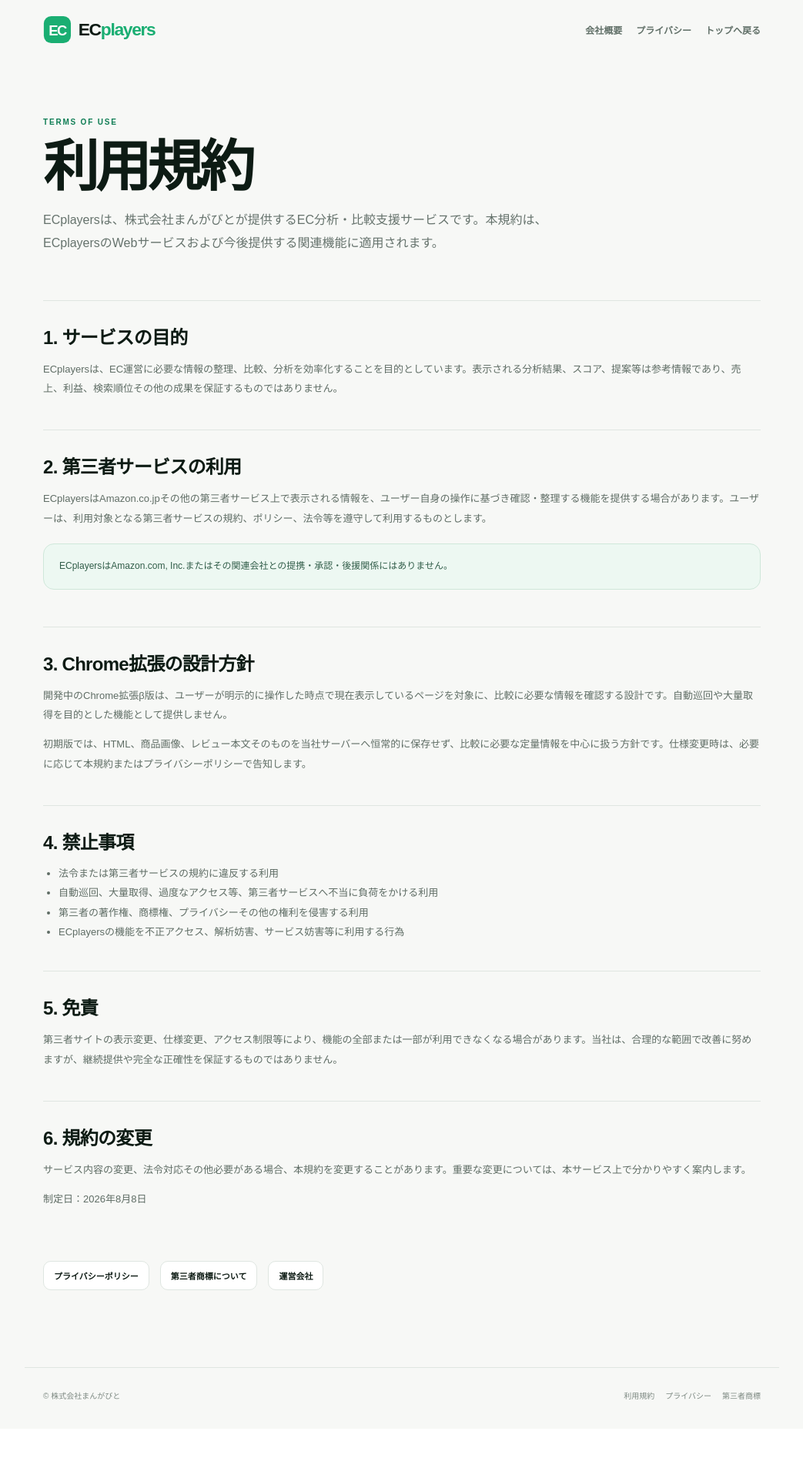
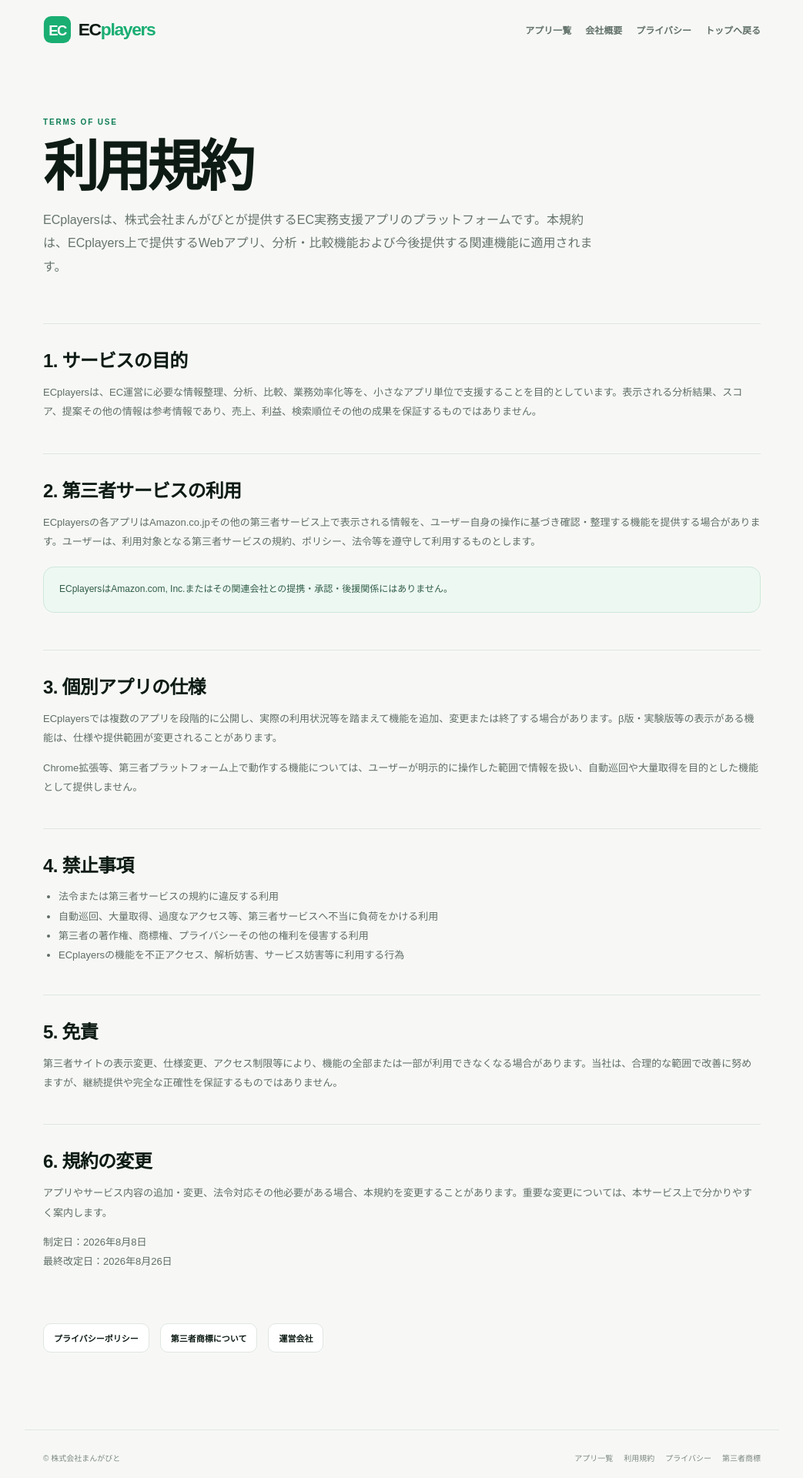
Before and after one commit to hrt14/ecplayers, a Next.js app: page /terms in a window 1280 px wide. Shown: the top 1920 px of the page at 77% size, without its empty margins (118-1161 px from the left). Before the commit the page ends 1856 px from the top, so only its background shows below. Built offline with nearby package versions, Linux system fonts and the light colour scheme.

Commit message:
Expand terms to cover ECP app platform

```diff
--- a/app/terms/page.tsx
+++ b/app/terms/page.tsx
@@ -11,23 +11,23 @@ export default function TermsPage() {
     <main className={styles.page}>
       <header className={styles.header}>
         <a href="/" className={styles.brand}>EC<span>players</span></a>
-        <nav><a href="/company">会社概要</a><a href="/privacy">プライバシー</a><a href="/">トップへ戻る</a></nav>
+        <nav><a href="/#apps">アプリ一覧</a><a href="/company">会社概要</a><a href="/privacy">プライバシー</a><a href="/">トップへ戻る</a></nav>
       </header>
       <section className={styles.hero}>
         <span className={styles.kicker}>TERMS OF USE</span>
         <h1>利用規約</h1>
-        <p>ECplayersは、株式会社まんがびとが提供するEC分析・比較支援サービスです。本規約は、ECplayersのWebサービスおよび今後提供する関連機能に適用されます。</p>
+        <p>ECplayersは、株式会社まんがびとが提供するEC実務支援アプリのプラットフォームです。本規約は、ECplayers上で提供するWebアプリ、分析・比較機能および今後提供する関連機能に適用されます。</p>
       </section>
       <div className={styles.body}>
-        <section><h2>1. サービスの目的</h2><p>ECplayersは、EC運営に必要な情報の整理、比較、分析を効率化することを目的としています。表示される分析結果、スコア、提案等は参考情報であり、売上、利益、検索順位その他の成果を保証するものではありません。</p></section>
-        <section><h2>2. 第三者サービスの利用</h2><p>ECplayersはAmazon.co.jpその他の第三者サービス上で表示される情報を、ユーザー自身の操作に基づき確認・整理する機能を提供する場合があります。ユーザーは、利用対象となる第三者サービスの規約、ポリシー、法令等を遵守して利用するものとします。</p><div className={styles.note}>ECplayersはAmazon.com, Inc.またはその関連会社との提携・承認・後援関係にはありません。</div></section>
-        <section><h2>3. Chrome拡張の設計方針</h2><p>開発中のChrome拡張β版は、ユーザーが明示的に操作した時点で現在表示しているページを対象に、比較に必要な情報を確認する設計です。自動巡回や大量取得を目的とした機能として提供しません。</p><p>初期版では、HTML、商品画像、レビュー本文そのものを当社サーバーへ恒常的に保存せず、比較に必要な定量情報を中心に扱う方針です。仕様変更時は、必要に応じて本規約またはプライバシーポリシーで告知します。</p></section>
+        <section><h2>1. サービスの目的</h2><p>ECplayersは、EC運営に必要な情報整理、分析、比較、業務効率化等を、小さなアプリ単位で支援することを目的としています。表示される分析結果、スコア、提案その他の情報は参考情報であり、売上、利益、検索順位その他の成果を保証するものではありません。</p></section>
+        <section><h2>2. 第三者サービスの利用</h2><p>ECplayersの各アプリはAmazon.co.jpその他の第三者サービス上で表示される情報を、ユーザー自身の操作に基づき確認・整理する機能を提供する場合があります。ユーザーは、利用対象となる第三者サービスの規約、ポリシー、法令等を遵守して利用するものとします。</p><div className={styles.note}>ECplayersはAmazon.com, Inc.またはその関連会社との提携・承認・後援関係にはありません。</div></section>
+        <section><h2>3. 個別アプリの仕様</h2><p>ECplayersでは複数のアプリを段階的に公開し、実際の利用状況等を踏まえて機能を追加、変更または終了する場合があります。β版・実験版等の表示がある機能は、仕様や提供範囲が変更されることがあります。</p><p>Chrome拡張等、第三者プラットフォーム上で動作する機能については、ユーザーが明示的に操作した範囲で情報を扱い、自動巡回や大量取得を目的とした機能として提供しません。</p></section>
         <section><h2>4. 禁止事項</h2><ul><li>法令または第三者サービスの規約に違反する利用</li><li>自動巡回、大量取得、過度なアクセス等、第三者サービスへ不当に負荷をかける利用</li><li>第三者の著作権、商標権、プライバシーその他の権利を侵害する利用</li><li>ECplayersの機能を不正アクセス、解析妨害、サービス妨害等に利用する行為</li></ul></section>
         <section><h2>5. 免責</h2><p>第三者サイトの表示変更、仕様変更、アクセス制限等により、機能の全部または一部が利用できなくなる場合があります。当社は、合理的な範囲で改善に努めますが、継続提供や完全な正確性を保証するものではありません。</p></section>
-        <section><h2>6. 規約の変更</h2><p>サービス内容の変更、法令対応その他必要がある場合、本規約を変更することがあります。重要な変更については、本サービス上で分かりやすく案内します。</p><p>制定日：2026年8月8日</p></section>
+        <section><h2>6. 規約の変更</h2><p>アプリやサービス内容の追加・変更、法令対応その他必要がある場合、本規約を変更することがあります。重要な変更については、本サービス上で分かりやすく案内します。</p><p>制定日：2026年8月8日<br />最終改定日：2026年8月26日</p></section>
         <div className={styles.links}><a href="/privacy">プライバシーポリシー</a><a href="/trademarks">第三者商標について</a><a href="/company">運営会社</a></div>
       </div>
-      <footer className={styles.footer}><span>© 株式会社まんがびと</span><nav><a href="/terms">利用規約</a><a href="/privacy">プライバシー</a><a href="/trademarks">第三者商標</a></nav></footer>
+      <footer className={styles.footer}><span>© 株式会社まんがびと</span><nav><a href="/#apps">アプリ一覧</a><a href="/terms">利用規約</a><a href="/privacy">プライバシー</a><a href="/trademarks">第三者商標</a></nav></footer>
     </main>
   )
 }
```
